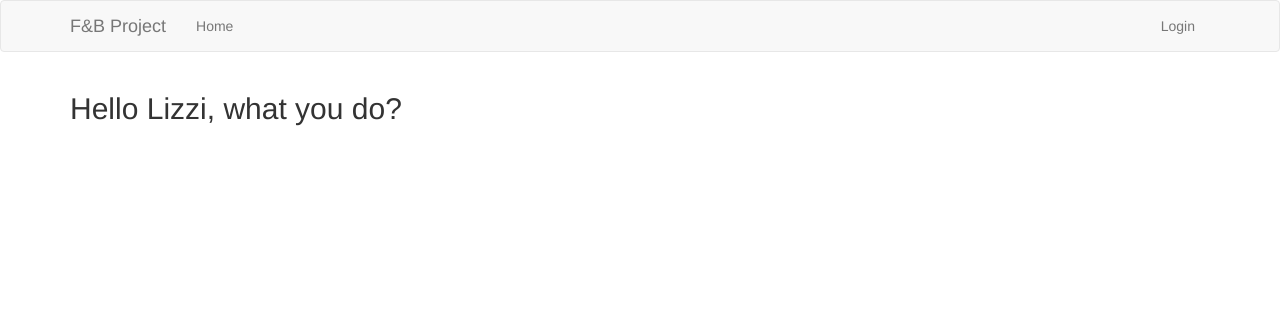
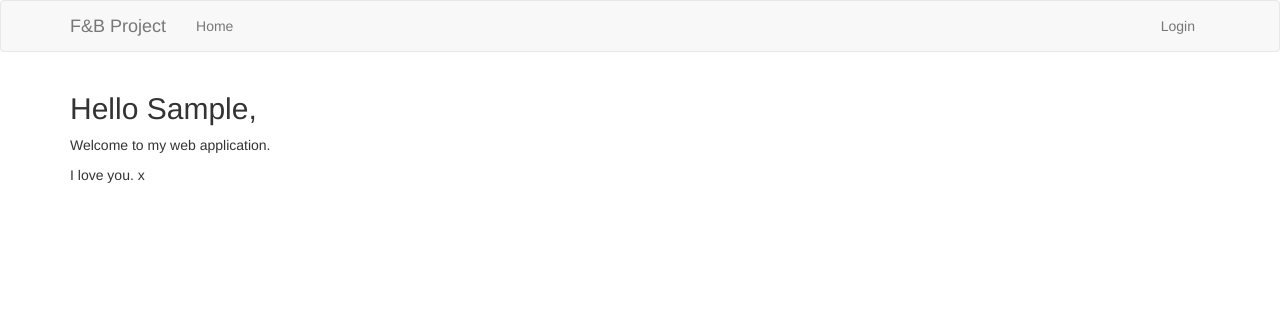
Before and after one commit to DarrenTBridges/fandbproject, a Flask app: template app/templates/index.html in a window 1280 px wide. Shown: the top 312 px of the page. Run offline with Flask 2, Linux system fonts and the light colour scheme; tables that the repository leaves empty hold one stand-in row (values such as "Sample post"); the template is opened without the code that fills it: values that come from a table or form of the project are taken from there, most other values are stand-ins (such as "Sample title", 1, 10 or a date in 2020); some libraries are stand-ins or nearby versions.

Commit message:
Initial commit v0.147

```diff
--- a/app/templates/index.html
+++ b/app/templates/index.html
@@ -2,6 +2,8 @@
 
 {% block app_content %}
 
-    <h2>Hello Lizzi, what you do?</h2>
+    <h2>Hello {{ user.firstname }}, </h2>
+    <p>Welcome to my web application.</p>
+    <p>I love you. x</p>
 
 {% endblock %}
```
